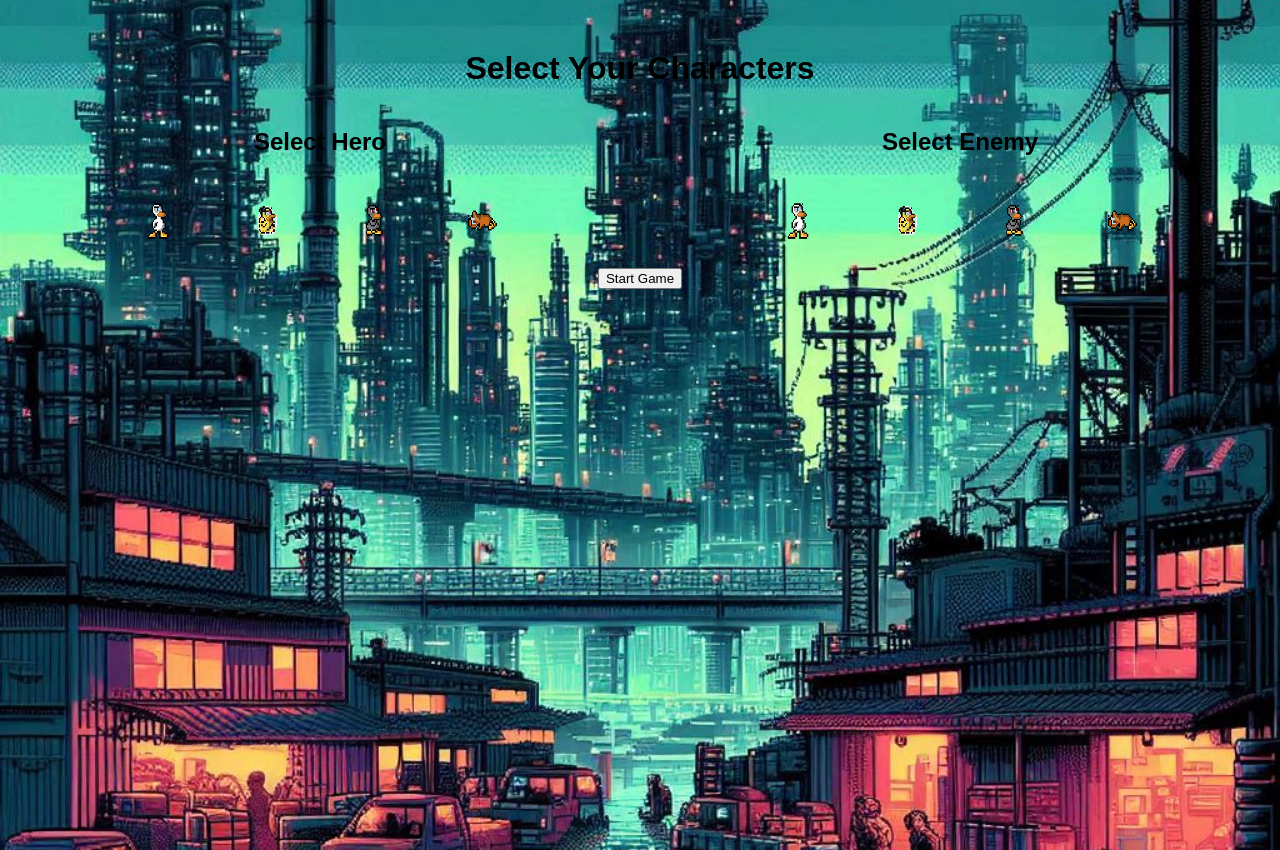
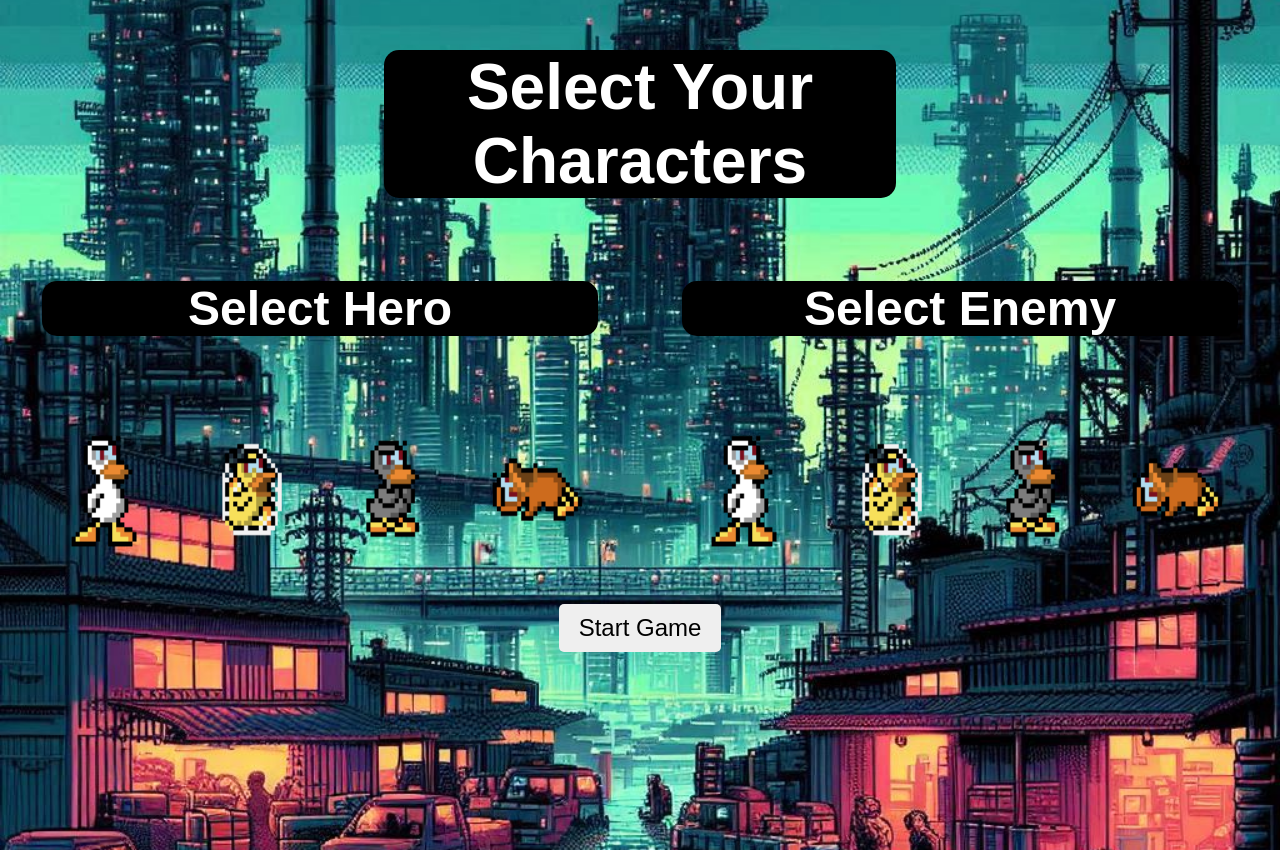
Before and after one commit to Armanchas/patos-esp1, a plain HTML site: page index.html in a window 1280 px wide. Drawn offline with Linux system fonts and the light colour scheme.

Commit message:
feat: make character select more readable

```diff
--- a/assets/styles.css
+++ b/assets/styles.css
@@ -101,6 +101,37 @@ body {
 }
 
 .character-option img {
-  width: 64px;
-  height: 64px;
+  width: 200px;
+  height: 200px;
+  margin-left: -50px;
+  margin-right: -50px;
 }
+
+h1 {
+  margin-left: 30%;
+  max-width: 40%;
+  text-align: center;
+  color: white;
+  font-size: 4rem;
+  font-weight: 9999;
+  background-color: black;
+  border-radius: 15px;
+}
+
+h2 {
+  color: white;
+  text-align: center;
+  font-size: 3rem;
+  background-color: black;
+  border-radius: 15px;
+  font-weight: 9999;
+}
+
+.character-select-container button {
+  padding: 10px 20px;
+  font-size: 1.5rem;
+  color: black;
+  border: none;
+  border-radius: 5px;
+  cursor: pointer;
+}
```
